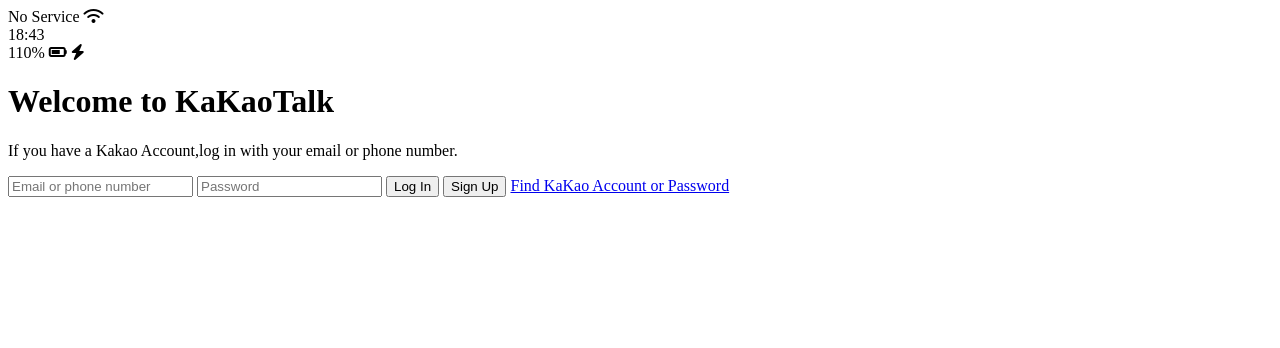
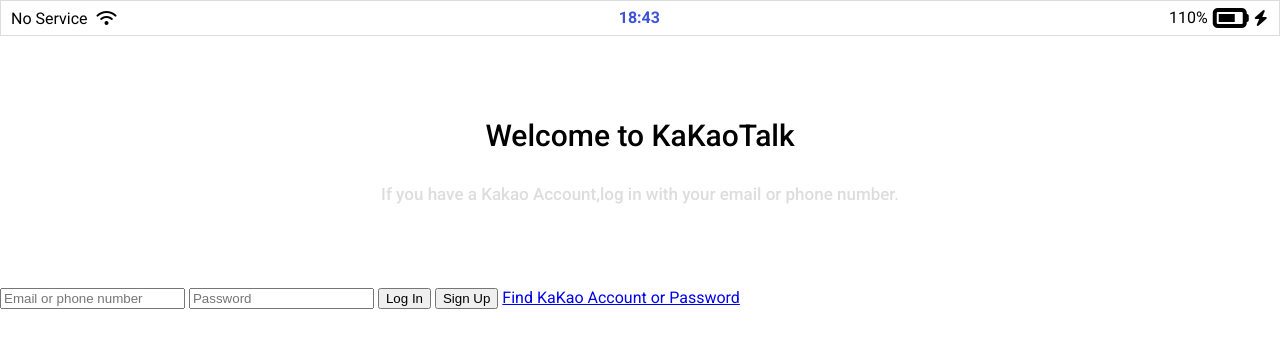
Before and after one commit to godboy4256/individual-01-kakao-talk-ui-clone, a plain HTML site: page index.html in a window 1280 px wide. Drawn offline with Linux system fonts and the light colour scheme.

Commit message:
index_css_update

```diff
--- /dev/null
+++ b/CSS/index.css
@@ -0,0 +1,18 @@
+.index__header {
+  display: flex;
+  text-align: center;
+  flex-direction: column;
+  align-items: center;
+  margin: 85px 0;
+}
+.index__header > .index__header__tit {
+  font-size: 30px;
+  font-weight: 500;
+  margin-bottom: 35px;
+}
+.index__header > .index__header__txt {
+  width: 70%;
+  font-size: 17px;
+  color: #ddd;
+  font-weight: 500;
+}
--- /dev/null
+++ b/CSS/reset.css
@@ -0,0 +1,124 @@
+html,
+body,
+div,
+span,
+applet,
+object,
+iframe,
+h1,
+h2,
+h3,
+h4,
+h5,
+h6,
+p,
+blockquote,
+pre,
+a,
+abbr,
+acronym,
+address,
+big,
+cite,
+code,
+del,
+dfn,
+em,
+img,
+ins,
+kbd,
+q,
+s,
+samp,
+small,
+strike,
+strong,
+sub,
+sup,
+tt,
+var,
+b,
+u,
+i,
+center,
+dl,
+dt,
+dd,
+ol,
+ul,
+li,
+fieldset,
+form,
+label,
+legend,
+table,
+caption,
+tbody,
+tfoot,
+thead,
+tr,
+th,
+td,
+article,
+aside,
+canvas,
+details,
+embed,
+figure,
+figcaption,
+footer,
+header,
+hgroup,
+menu,
+nav,
+output,
+ruby,
+section,
+summary,
+time,
+mark,
+audio,
+video {
+  margin: 0;
+  padding: 0;
+  border: 0;
+  font-size: 100%;
+  font: inherit;
+  vertical-align: baseline;
+}
+/* HTML5 display-role reset for older browsers */
+article,
+aside,
+details,
+figcaption,
+figure,
+footer,
+header,
+hgroup,
+menu,
+nav,
+section {
+  display: block;
+}
+body {
+  line-height: 1;
+}
+ol,
+ul {
+  list-style: none;
+}
+blockquote,
+q {
+  quotes: none;
+}
+blockquote:before,
+blockquote:after,
+q:before,
+q:after {
+  content: "";
+  content: none;
+}
+table {
+  border-collapse: collapse;
+  border-spacing: 0;
+}
--- /dev/null
+++ b/CSS/status_bar.css
@@ -0,0 +1,29 @@
+.status_bar {
+  width: 100%;
+  padding: 1px 10px;
+  border: 1px solid #ddd;
+  display: flex;
+  align-items: center;
+  box-sizing: border-box;
+}
+.status_bar .status-bar__column {
+  width: 33.3%;
+  float: left;
+}
+.status_bar .status-bar__column:nth-child(2) {
+  display: flex;
+  justify-content: center;
+  font-weight: 700;
+  color: rgb(62, 84, 212);
+}
+.status_bar .status-bar__column:last-child {
+  display: flex;
+  justify-content: flex-end;
+  align-items: center;
+}
+.fa-wifi {
+  margin-left: 5px;
+}
+.fa-battery-three-quarters {
+  margin: 0 5px;
+}
--- /dev/null
+++ b/CSS/style.css
@@ -0,0 +1,10 @@
+@charset "utf-8";
+
+@import url("https://fonts.googleapis.com/css2?family=Roboto:wght@400;500;700&display=swap");
+@import url(reset.css);
+@import url(status_bar.css);
+@import url(index.css);
+
+body {
+  font-family: "Roboto", sans-serif;
+}
--- a/index.html
+++ b/index.html
@@ -5,9 +5,10 @@
     <meta http-equiv="X-UA-Compatible" content="IE=edge">
     <meta name="viewport" content="width=device-width, initial-scale=1.0">
     <title>Welcome top KoKoa Talk</title>
+    <link rel="stylesheet" href="css/style.css">
 </head>
 <body>
-    <div id="status_bar">
+    <div class="status_bar">
         <div class="status-bar__column">
             <span>No Service</span>
             <i class="fas fa-wifi"></i>
@@ -19,7 +20,7 @@
         </div>
         <div class="status-bar__column">
             <span>110%</span>
-            <i class="fas fa-battery-three-quarters"></i>
+            <i class="fas fa-battery-three-quarters fa-2x"></i>
             <i class="fas fa-bolt"></i>
         </div>
     </div>
```
